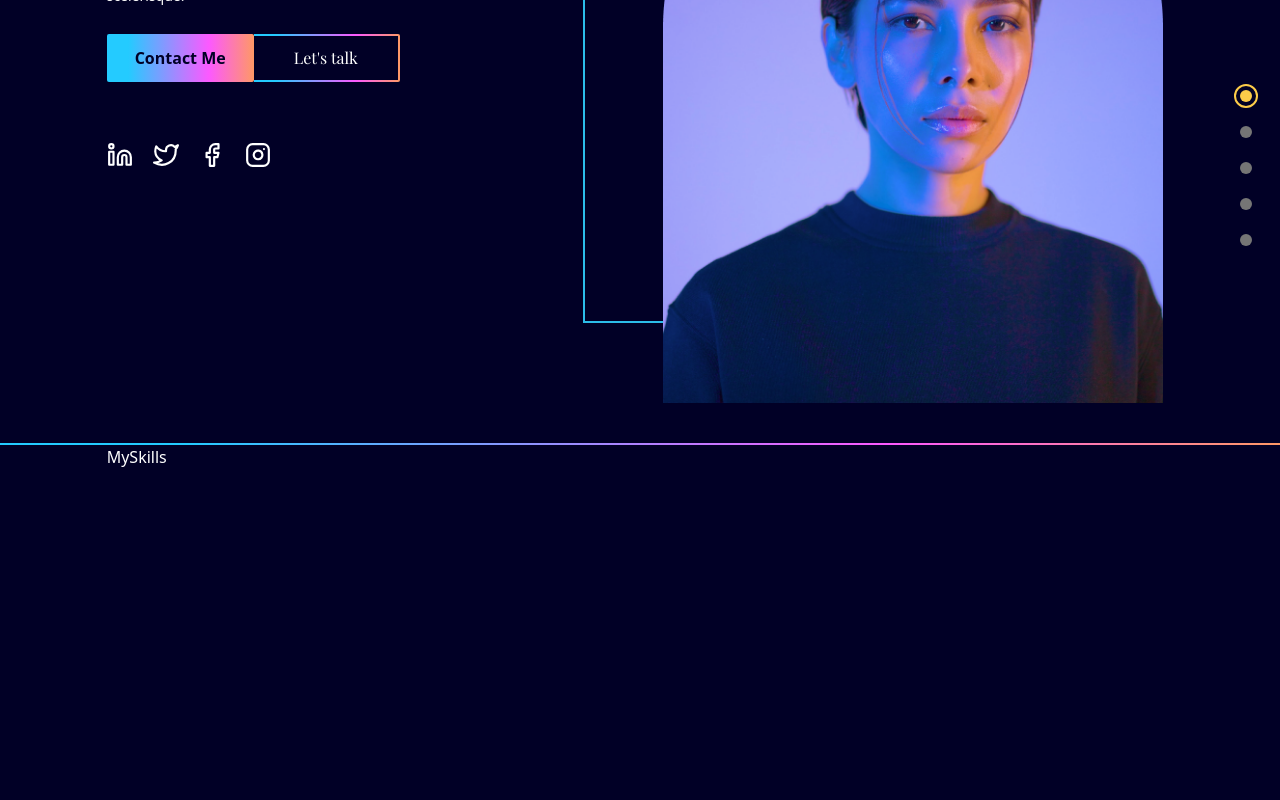
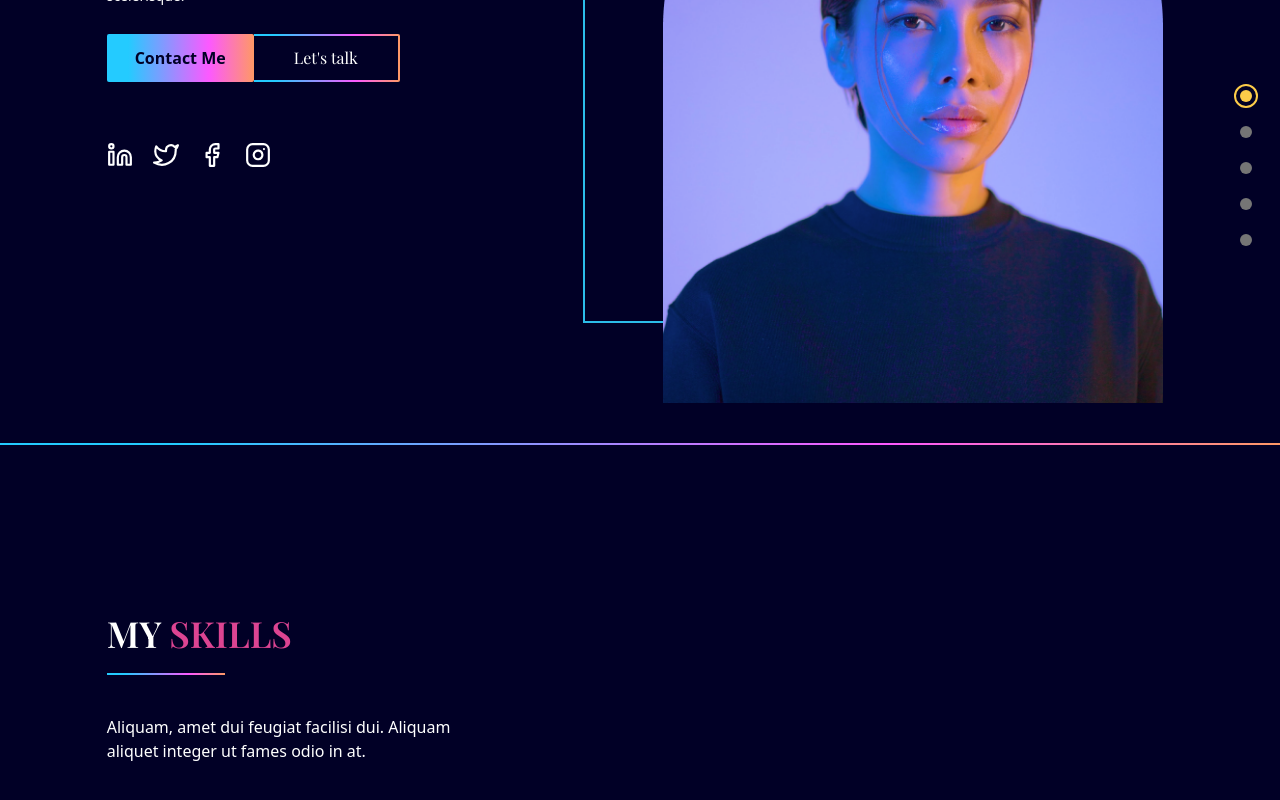
Before and after one commit to afiatamanna06/jane-esper, a React (Create React App) app: page / in a window 1280 px wide. Shown: the part 390-1190 px from the top of the page. Before the commit the page ends 859 px from the top, so only its background shows below. Built offline with nearby package versions, Linux system fonts and the light colour scheme.

Commit message:
Add my skills heading

```diff
--- a/src/components/skills/MySkills.tsx
+++ b/src/components/skills/MySkills.tsx
@@ -1,8 +1,34 @@
-
+import UseMediaQuery from "../../hooks/useMediaQuery"
+import LineGradient from "../common/LineGradient"
+import { motion } from "framer-motion"
 
 function MySkills() {
+
+  const isAboveMediaScreen = UseMediaQuery("(min-width: 1060px)");
+
   return (
-    <div>MySkills</div>
+    <section id="skills" className="pt-10 pb-24 ">
+      <div className="md:flex md:justify-between md:gap-16 mt-32">
+        <motion.div
+          className="md:w-1/3"
+          initial="hidden"
+          whileInView="visible"
+          viewport={{ once: true, amount: 0.5 }}
+          transition={{ duration: 0.5 }}
+          variants={{
+            hidden: { opacity: 0, x: -50 },
+            visible: { opacity: 1, x: 0 },
+          }}>
+            <p className="font-playfair font-semibold text-4xl mb-5">
+              MY <span className="text-red">SKILLS</span>
+            </p>
+            <LineGradient width="w-1/3" />
+            <p className="mt-10 mb-7">
+              Aliquam, amet dui feugiat facilisi dui. Aliquam aliquet integer ut fames odio in at.
+            </p>
+        </motion.div>
+      </div>
+    </section>
   )
 }
 
```
